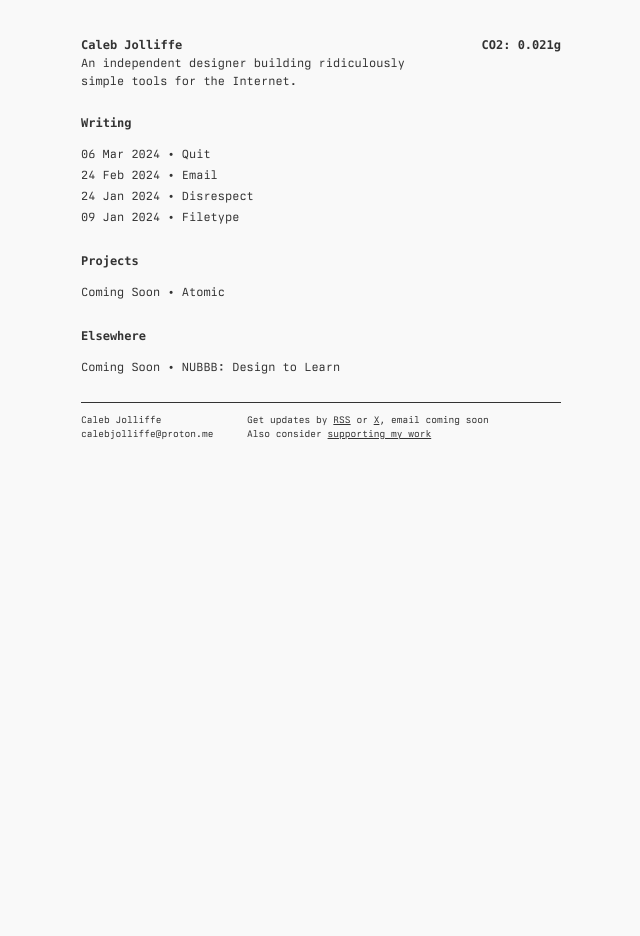
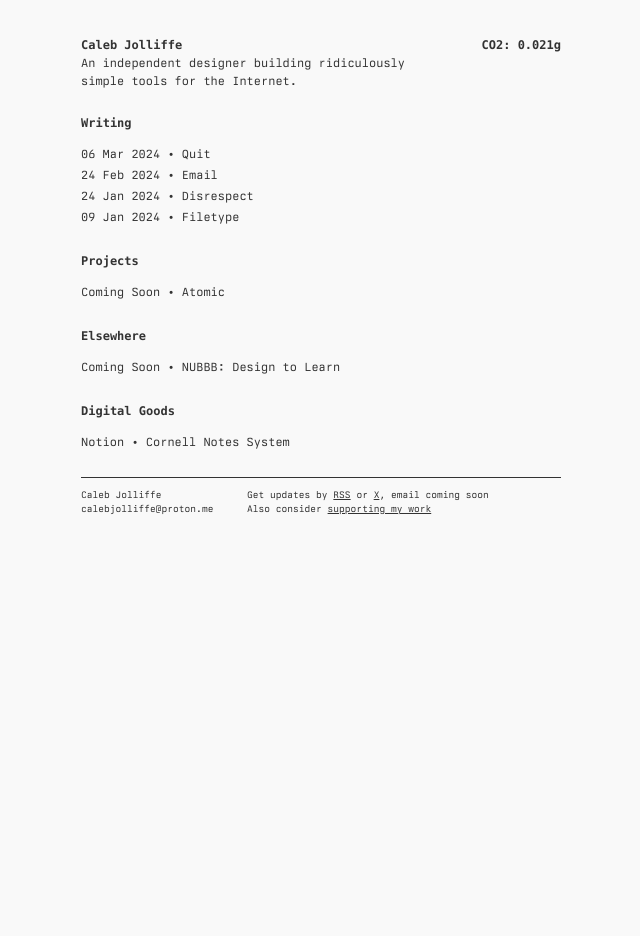
Before and after one commit to hayleyjolliffe/cv, a Jekyll site: the page built from index.html, in a window 1280 px wide. Shown: the whole page, without its empty margins (319-959 px from the left). Built offline with Jekyll 4.4.1, drawn with Linux system fonts in a browser that asks for light colours; some web fonts are replaced.

Commit message:
Created Digital Goods section for shop links

```diff
--- a/index.html
+++ b/index.html
@@ -32,4 +32,13 @@ title: Caleb Jolliffe
             <a href="">NUBBB: Design to Learn</a>
         </li>
     </ul>
+
+    <h1>Digital Goods</h1>
+    <ul class="posts">
+        <li>
+            <span>Notion</span>
+            &bull;
+            <a href="">Cornell Notes System</a>
+        </li>
+    </ul>
 </div>
```
